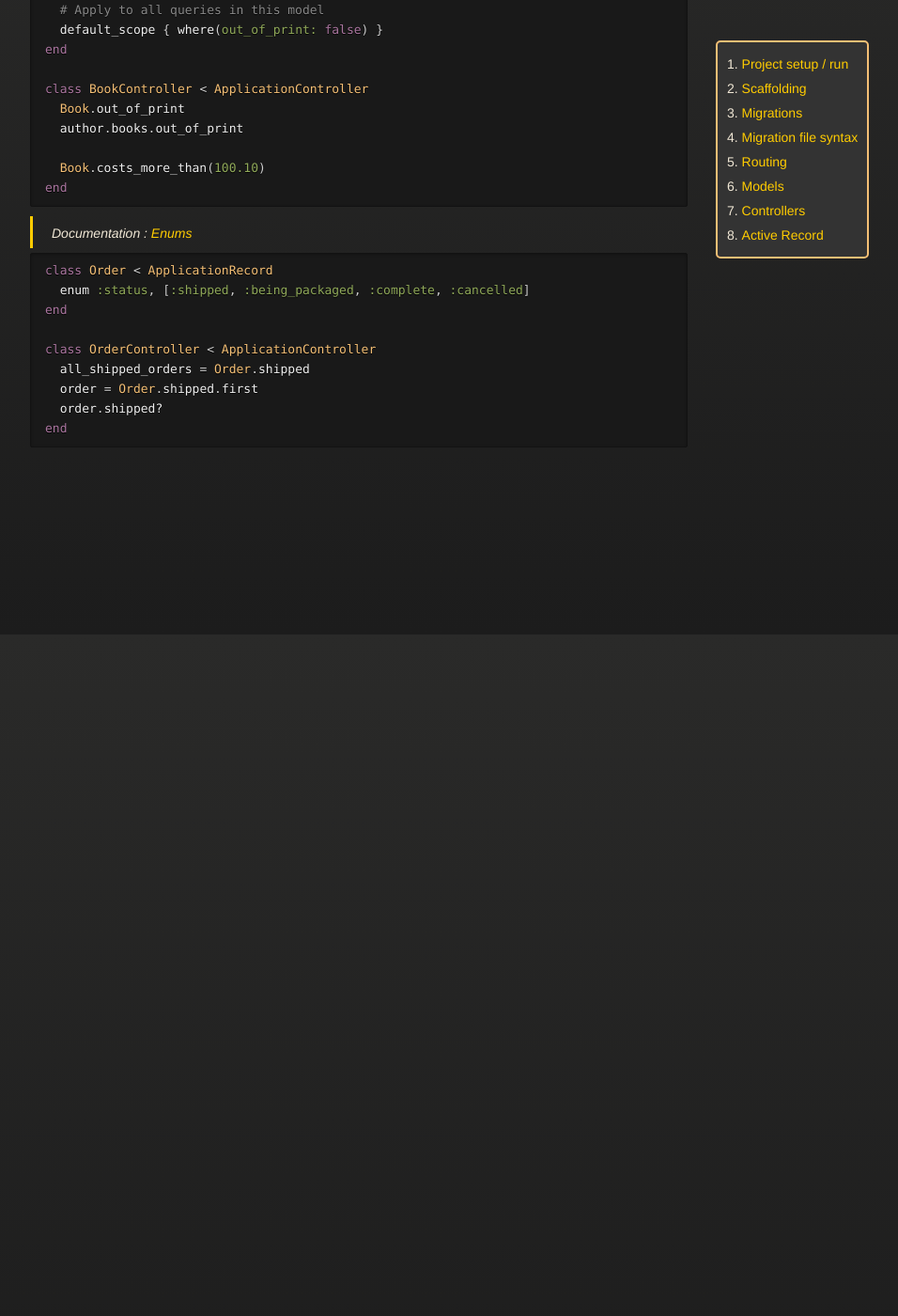
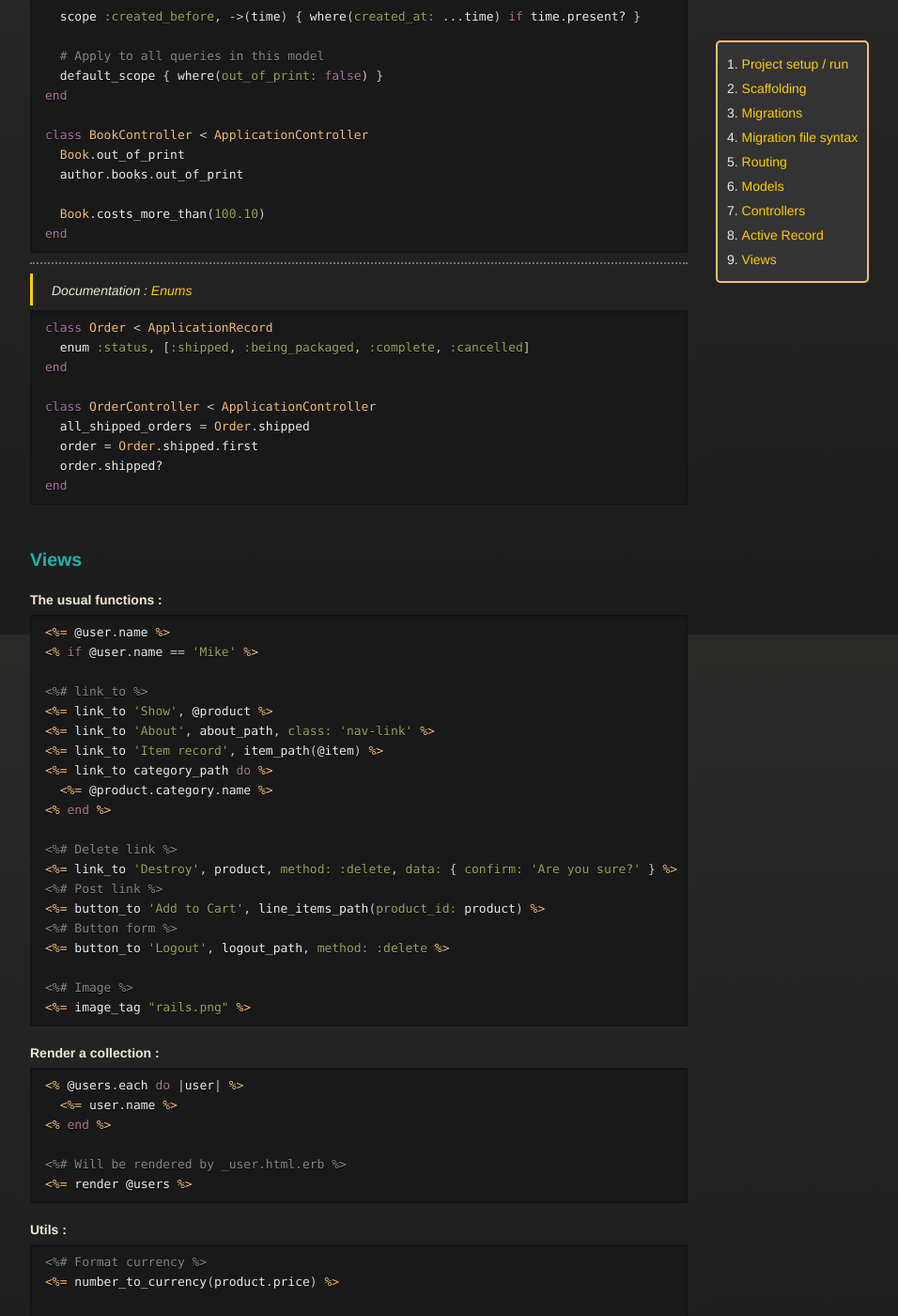
Before and after one commit to vincent-clipet/cheatsheets, a Jekyll site: the page built from markdown/ruby-on-rails.md, in a window 1280 px wide and 1400 px high, scrolled down 6525 px. Shown: the whole window at 94% size, without its empty margins (258-1214 px from the left). Built offline with Jekyll 4.4.1, drawn with Linux system fonts in a browser that asks for light colours; our own code applies the rules of GitHub Pages for plain Markdown files; before the commit the page ends 7041 px from its top, so only the background shows below that; some of the changed text lies outside the part shown.

Commit message:
feat(ruby): added View section

````diff
--- a/markdown/ruby-on-rails.md
+++ b/markdown/ruby-on-rails.md
@@ -49,7 +49,8 @@ rails g model <Entity> <field_name>:<type>
 **Controller scaffolding :**
 ```md
 rails g controller <Entity>s <list_of_actions>
-
+```
+```md
 # generate all actions ( index show new create edit update delete )
 rails g scaffold_controller <Entity>s
 ```
@@ -83,12 +84,11 @@ rails db:rollback # STEP=3
 
 **Reset DB / re-seed :**
 ```md
-# Reset + seed
+rails db:drop
 rails db:reset
-
-# Just re-seed
 rails db:seed
 ```
+<hr>
 
 **Create a new migration :**
 ```ruby
@@ -145,19 +145,6 @@ create_table :products do |t|
 end
 ```
 
-**Create 'join' table :**
-```ruby
-create_join_table :products, :categories, column_options: { null: true } do |t|
-  t.index :product_id
-  t.index :category_id
-end
-```
-
-**Add a reference with a custom name :**
-```ruby
-t.references :author, foreign_key: { to_table: :users }
-```
-
 **Edit table :**
 ```ruby
 add_column :products, :description, :text
@@ -172,6 +159,21 @@ end
 # Set special values
 change_column_null :products, :name, false
 change_column_default :products, :approved, from: true, to: false
+```
+
+<hr>
+
+**Create 'join' table :**
+```ruby
+create_join_table :products, :categories, column_options: { null: true } do |t|
+  t.index :product_id
+  t.index :category_id
+end
+```
+
+**Add a reference with a custom name :**
+```ruby
+t.references :author, foreign_key: { to_table: :users }
 ```
 
 **Hand-made SQL :**
@@ -209,15 +211,6 @@ resources :products, except: [:delete]
 resource :geocoder
 ```
 
-**Routes generated for resources :**
-```
-index
-show
-new   ->  create
-edit  ->  update
-destroy
-```
-
 **Nested entities :**
 ```ruby
 resources :products do
@@ -230,6 +223,15 @@ end
 namespace :admin do
   resources :articles
 end
+```
+
+**Routes generated for resources :**
+```
+index
+show
+new   ->  create
+edit  ->  update
+destroy
 ```
 
 
@@ -308,6 +310,8 @@ Person.create(name: "John Doe").valid?
 p.errors
 p.errors.objects.first.full_message
 ```
+
+<hr>
 
 **Hooks / Callbacks :**
 > Documentation : [Callbacks](https://api.rubyonrails.org/classes/ActiveRecord/Callbacks.html)
@@ -434,6 +438,8 @@ Article.ids
 Article.exists?(1)
 ```
 
+<hr>
+
 > Documentation : [Calculations](https://guides.rubyonrails.org/active_record_querying.html#calculations) \| [Grouping](https://guides.rubyonrails.org/active_record_querying.html#grouping)
 
 ```ruby
@@ -441,6 +447,8 @@ Article.group(:product_id).sum(:quantity)
 Article.select("created_at, sum(total) as total_price")
   .group("created_at").having("sum(total) > ?", 200)
 ```
+
+<hr>
 
 > Documentation : [Joining](https://guides.rubyonrails.org/active_record_querying.html#joining-tables) \| [n+1 Eager Loading](https://guides.rubyonrails.org/active_record_querying.html#eager-loading-associations)
 
@@ -459,12 +467,17 @@ Post.includes({ comments: [:author] }, :author).find(params[:id])
 # Eager load
 User.eager_load(:posts).where("posts.published = ?", true)
 ```
+
+<hr>
+
 > Documentation : [Find or create](https://guides.rubyonrails.org/active_record_querying.html#find-or-build-a-new-object)
 
 ```ruby
 Customer.find_or_create_by(first_name: 'Andy')
 nina = Customer.find_or_initialize_by(first_name: 'Nina')
 ```
+
+<hr>
 
 > Documentation : [Scopes](https://guides.rubyonrails.org/active_record_querying.html#scopes)
 
@@ -489,6 +502,8 @@ class BookController < ApplicationController
 end
 ```
 
+<hr>
+
 > Documentation : [Enums](https://guides.rubyonrails.org/active_record_querying.html#enums)
 
 ```ruby
@@ -502,3 +517,88 @@ class OrderController < ApplicationController
   order.shipped?
 end
 ```
+
+
+
+
+
+<br>
+
+### **Views**
+
+**The usual functions :**
+```erb
+<%= @user.name %>
+<% if @user.name == 'Mike' %>
+
+<%# link_to %>
+<%= link_to 'Show', @product %>
+<%= link_to 'About', about_path, class: 'nav-link' %>
+<%= link_to 'Item record', item_path(@item) %>
+<%= link_to category_path do %>
+  <%= @product.category.name %>
+<% end %>
+
+<%# Delete link %>
+<%= link_to 'Destroy', product, method: :delete, data: { confirm: 'Are you sure?' } %>
+<%# Post link %>
+<%= button_to 'Add to Cart', line_items_path(product_id: product) %>
+<%# Button form %>
+<%= button_to 'Logout', logout_path, method: :delete %>
+
+<%# Image %>
+<%= image_tag "rails.png" %>
+```
+
+**Render a collection :**
+```erb
+<% @users.each do |user| %>
+  <%= user.name %>
+<% end %>
+
+<%# Will be rendered by _user.html.erb %>
+<%= render @users %>
+```
+
+**Utils :**
+```erb
+<%# Format currency %>
+<%= number_to_currency(product.price) %>
+
+<%# Safe Html through sanitization %>
+<%= sanitize(product.description) %>
+
+<%# Check current url %>
+<%= request.path.include?('post') ? 'active' : '' %>">
+<%= current_page?('about') ? 'active' : '' %>">
+```
+
+**Partial views :**
+```erb
+<%= render partial: 'shared/navbar' %>
+<%# Pass variable @post as "post" to partial view %>
+<%= render partial: "post_with_comments", object: @post, as: :post %>
+
+<%= render 'form', product: @product %>
+```
+
+**Error messages :**
+```erb
+<% if @post.errors.any? %>
+<% if form.object.errors.any? %>
+
+<% if @post.errors.empty? %>
+  <% @post.errors.full_messages.each do |message| %>
+    <p class='error'><%= message %></p>
+  <%= user.errors.count %>
+<%= post.errors[:description] %>
+
+<%# Flash messages %>
+<% flash.each do |msg_type, msg| %>
+  <div class="alert alert-<%= msg_type %>">
+    <%= msg %>
+  </div>
+<% end %>
+```
+
+<hr>
````
